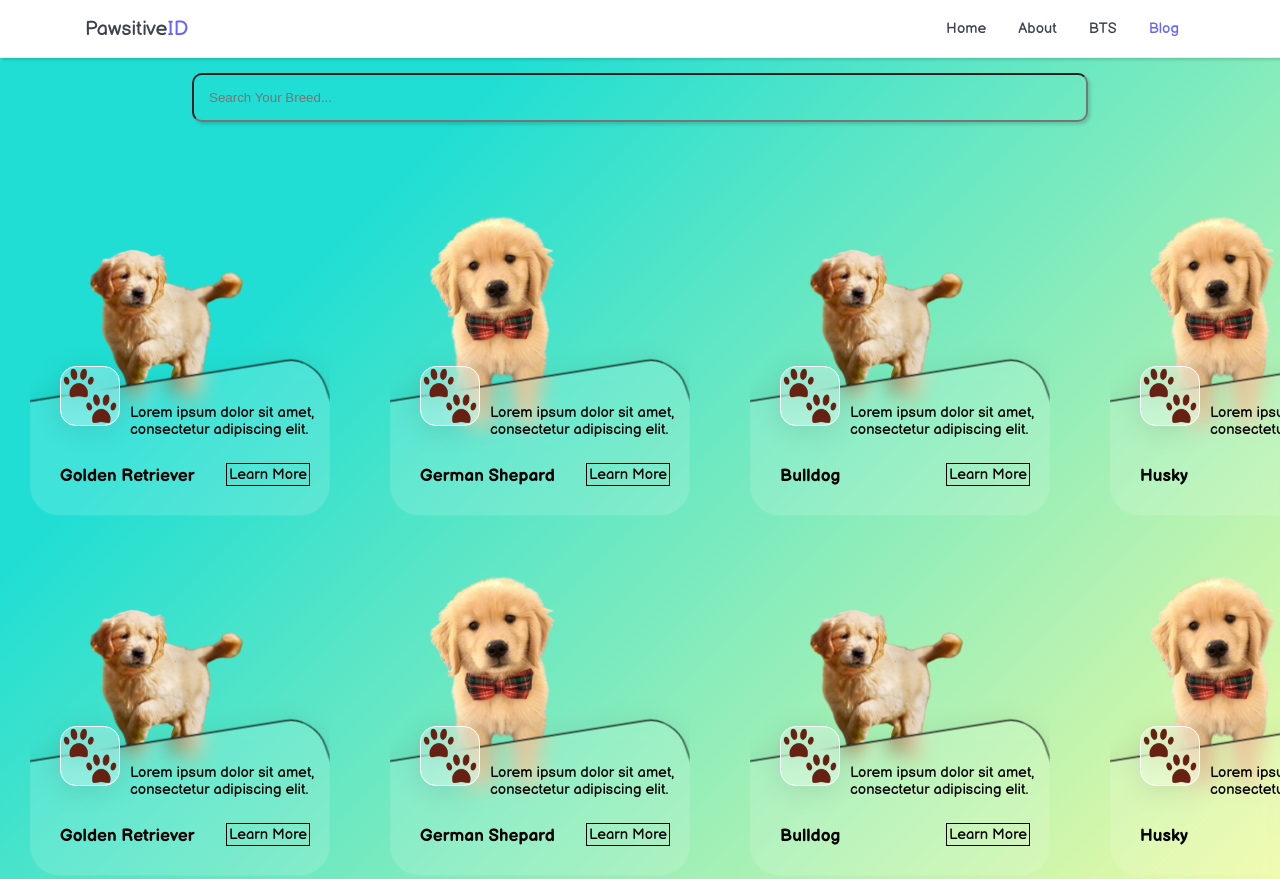
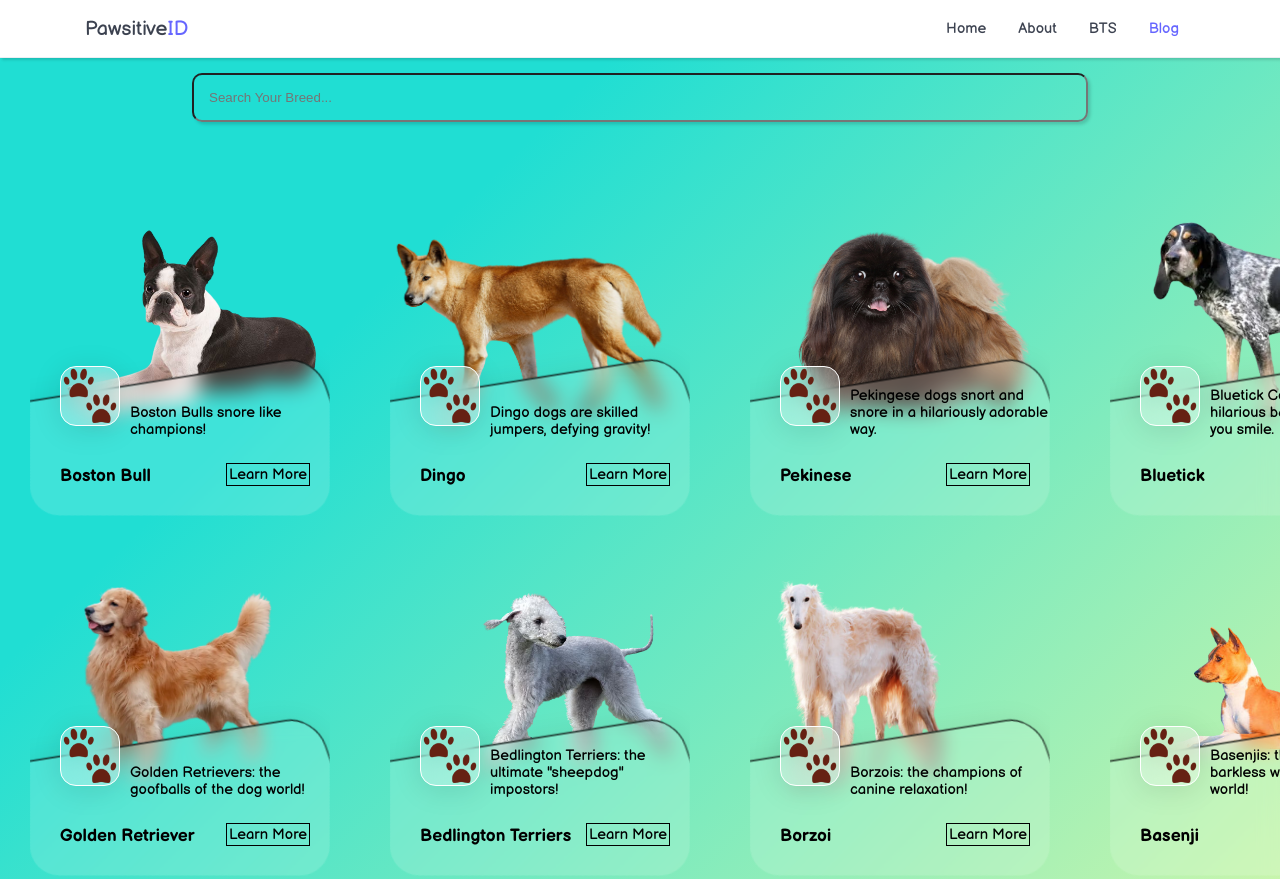
Before and after one commit to srinikhil0/pawsitive_id, a plain HTML site: page blog.html in a window 1280 px wide. Shown: the top 879 px of the page. Drawn offline with nearby package versions, Linux system fonts and the light colour scheme.

Commit message:
blog page updated

```diff
--- a/blog.html
+++ b/blog.html
@@ -51,15 +51,87 @@
         <input type="text" id="searchInput" name="search" placeholder="Search Your Breed...">
 
         <div class="dog__breeds">
-
+            <!-- =================== BOSTON BULL ==================== -->
             <div class="blog__dog">
-                <img class="dog__profile__img" src="assets/images/home_upload_bg.png" alt="">
+                <img class="dog__profile__img" src="assets/images/blog_dogs/boston_bull.png" alt="">
                 <div class="dog__description__bk"></div>
                 <div class="dog__logo">
                     <img src="assets/images/favicon/android-chrome-192x192.png" alt="">
                 </div>
                 <div class="dog__description">
-                    <p>Lorem ipsum dolor sit amet, consectetur adipiscing elit.</p>
+                    <p>Boston Bulls snore like champions!</p>
+                </div>
+                <div>
+                    <h3 class="dog__name">Boston Bull</h3>
+                </div>
+                <div class="btn__dog">
+                    <a class="dog__btn" href="#">Learn More</a>
+                </div>
+            </div>
+
+            <!-- =================== DINGO ========================== -->
+            <div class="blog__dog">
+                <img class="dog__profile__img" src="assets/images/blog_dogs/dingo.png" alt="">
+                <div class="dog__description__bk"></div>
+                <div class="dog__logo">
+                    <img src="assets/images/favicon/android-chrome-192x192.png" alt="">
+                </div>
+                <div class="dog__description">
+                    <p>Dingo dogs are skilled jumpers, defying gravity!</p>
+                </div>
+                <div>
+                    <h3 class="dog__name">Dingo</h3>
+                </div>
+                <div class="btn__dog">
+                    <a class="dog__btn" href="#">Learn More</a>
+                </div>
+            </div>
+
+            <!-- ==================== PEKINESE ====================== -->
+            <div class="blog__dog">
+                <img class="dog__profile__img" src="assets/images/blog_dogs/pekinese.png" alt="">
+                <div class="dog__description__bk"></div>
+                <div class="dog__logo">
+                    <img src="assets/images/favicon/android-chrome-192x192.png" alt="">
+                </div>
+                <div class="dog__description">
+                    <p>Pekingese dogs snort and snore in a hilariously adorable way.</p>
+                </div>
+                <div>
+                    <h3 class="dog__name">Pekinese</h3>
+                </div>
+                <div class="btn__dog">
+                    <a class="dog__btn" href="#">Learn More</a>
+                </div>
+            </div>
+
+            <!-- ==================== BLUETICK ======================= -->
+            <div class="blog__dog">
+                <img class="dog__profile__img" src="assets/images/blog_dogs/bluetick.png" alt="">
+                <div class="dog__description__bk"></div>
+                <div class="dog__logo">
+                    <img src="assets/images/favicon/android-chrome-192x192.png" alt="">
+                </div>
+                <div class="dog__description">
+                    <p>Bluetick Coonhounds have a hilarious bay that will make you smile.</p>
+                </div>
+                <div>
+                    <h3 class="dog__name">Bluetick</h3>
+                </div>
+                <div class="btn__dog">
+                    <a class="dog__btn" href="#">Learn More</a>
+                </div>
+            </div>
+
+            <!-- ==================== GOLDEN RETRIEVER ================ -->
+            <div class="blog__dog">
+                <img class="dog__profile__img" src="assets/images/blog_dogs/golden_retriever.png" alt="">
+                <div class="dog__description__bk"></div>
+                <div class="dog__logo">
+                    <img src="assets/images/favicon/android-chrome-192x192.png" alt="">
+                </div>
+                <div class="dog__description">
+                    <p>Golden Retrievers: the goofballs of the dog world!</p>
                 </div>
                 <div>
                     <h3 class="dog__name">Golden Retriever</h3>
@@ -69,119 +141,126 @@
                 </div>
             </div>
 
+            <!-- ==================== BEDLINGTON TERRIER =============== -->
             <div class="blog__dog">
-                <img class="dog__profile__img" src="assets/images/home_dog.png" alt="">
+                <img class="dog__profile__img" src="assets/images/blog_dogs/bedlington_terrier.png" alt="">
                 <div class="dog__description__bk"></div>
                 <div class="dog__logo">
                     <img src="assets/images/favicon/android-chrome-192x192.png" alt="">
                 </div>
                 <div class="dog__description">
-                    <p>Lorem ipsum dolor sit amet, consectetur adipiscing elit.</p>
+                    <p>Bedlington Terriers: the ultimate "sheepdog" impostors!</p>
                 </div>
                 <div>
-                    <h3 class="dog__name">German Shepard</h3>
+                    <h3 class="dog__name">Bedlington Terriers</h3>
                 </div>
                 <div class="btn__dog">
                     <a class="dog__btn" href="#">Learn More</a>
                 </div>
             </div>
 
+            <!-- ==================== BORZOI ============================ -->
             <div class="blog__dog">
-                <img class="dog__profile__img" src="assets/images/home_upload_bg.png" alt="">
+                <img class="dog__profile__img" src="assets/images/blog_dogs/borzoi.png" alt="">
                 <div class="dog__description__bk"></div>
                 <div class="dog__logo">
                     <img src="assets/images/favicon/android-chrome-192x192.png" alt="">
                 </div>
                 <div class="dog__description">
-                    <p>Lorem ipsum dolor sit amet, consectetur adipiscing elit.</p>
+                    <p>Borzois: the champions of canine relaxation!</p>
                 </div>
                 <div>
-                    <h3 class="dog__name">Bulldog</h3>
+                    <h3 class="dog__name">Borzoi</h3>
                 </div>
                 <div class="btn__dog">
                     <a class="dog__btn" href="#">Learn More</a>
                 </div>
             </div>
 
+            <!-- ==================== BASENJI ============================ -->
             <div class="blog__dog">
-                <img class="dog__profile__img" src="assets/images/home_dog.png" alt="">
+                <img class="dog__profile__img" src="assets/images/blog_dogs/basenji.png" alt="">
                 <div class="dog__description__bk"></div>
                 <div class="dog__logo">
                     <img src="assets/images/favicon/android-chrome-192x192.png" alt="">
                 </div>
                 <div class="dog__description">
-                    <p>Lorem ipsum dolor sit amet, consectetur adipiscing elit.</p>
+                    <p>Basenjis: the yodeling, barkless wonders of the dog world!</p>
                 </div>
                 <div>
-                    <h3 class="dog__name">Husky</h3>
+                    <h3 class="dog__name">Basenji</h3>
                 </div>
                 <div class="btn__dog">
                     <a class="dog__btn" href="#">Learn More</a>
                 </div>
             </div>
 
+            <!-- ==================== BASENJI ============================ -->
             <div class="blog__dog">
-                <img class="dog__profile__img" src="assets/images/home_upload_bg.png" alt="">
+                <img class="dog__profile__img" src="assets/images/blog_dogs/basenji.png" alt="">
                 <div class="dog__description__bk"></div>
                 <div class="dog__logo">
                     <img src="assets/images/favicon/android-chrome-192x192.png" alt="">
                 </div>
                 <div class="dog__description">
-                    <p>Lorem ipsum dolor sit amet, consectetur adipiscing elit.</p>
+                    <p>Basenjis: the yodeling, barkless wonders of the dog world!</p>
                 </div>
                 <div>
-                    <h3 class="dog__name">Golden Retriever</h3>
+                    <h3 class="dog__name">Basenji</h3>
                 </div>
                 <div class="btn__dog">
                     <a class="dog__btn" href="#">Learn More</a>
                 </div>
             </div>
 
+            <!-- ==================== BASENJI ============================ -->
             <div class="blog__dog">
-                <img class="dog__profile__img" src="assets/images/home_dog.png" alt="">
+                <img class="dog__profile__img" src="assets/images/blog_dogs/basenji.png" alt="">
                 <div class="dog__description__bk"></div>
                 <div class="dog__logo">
                     <img src="assets/images/favicon/android-chrome-192x192.png" alt="">
                 </div>
                 <div class="dog__description">
-                    <p>Lorem ipsum dolor sit amet, consectetur adipiscing elit.</p>
+                    <p>Basenjis: the yodeling, barkless wonders of the dog world!</p>
                 </div>
                 <div>
-                    <h3 class="dog__name">German Shepard</h3>
+                    <h3 class="dog__name">Basenji</h3>
                 </div>
                 <div class="btn__dog">
                     <a class="dog__btn" href="#">Learn More</a>
                 </div>
             </div>
 
+            <!-- ==================== BASENJI ============================ -->
             <div class="blog__dog">
-                <img class="dog__profile__img" src="assets/images/home_upload_bg.png" alt="">
+                <img class="dog__profile__img" src="assets/images/blog_dogs/basenji.png" alt="">
                 <div class="dog__description__bk"></div>
                 <div class="dog__logo">
                     <img src="assets/images/favicon/android-chrome-192x192.png" alt="">
                 </div>
                 <div class="dog__description">
-                    <p>Lorem ipsum dolor sit amet, consectetur adipiscing elit.</p>
+                    <p>Basenjis: the yodeling, barkless wonders of the dog world!</p>
                 </div>
                 <div>
-                    <h3 class="dog__name">Bulldog</h3>
+                    <h3 class="dog__name">Basenji</h3>
                 </div>
                 <div class="btn__dog">
                     <a class="dog__btn" href="#">Learn More</a>
                 </div>
             </div>
 
+            <!-- ==================== BASENJI ============================ -->
             <div class="blog__dog">
-                <img class="dog__profile__img" src="assets/images/home_dog.png" alt="">
+                <img class="dog__profile__img" src="assets/images/blog_dogs/basenji.png" alt="">
                 <div class="dog__description__bk"></div>
                 <div class="dog__logo">
                     <img src="assets/images/favicon/android-chrome-192x192.png" alt="">
                 </div>
                 <div class="dog__description">
-                    <p>Lorem ipsum dolor sit amet, consectetur adipiscing elit.</p>
+                    <p>Basenjis: the yodeling, barkless wonders of the dog world!</p>
                 </div>
                 <div>
-                    <h3 class="dog__name">Husky</h3>
+                    <h3 class="dog__name">Basenji</h3>
                 </div>
                 <div class="btn__dog">
                     <a class="dog__btn" href="#">Learn More</a>
```
Also changed, not shown: assets/images/blog_dogs/basenji.png (added), assets/images/blog_dogs/bedlington_terrier.png (added), assets/images/blog_dogs/bluetick.png (added), assets/images/blog_dogs/borzoi.png (added), assets/images/blog_dogs/boston_bull.png (added), assets/images/blog_dogs/dingo.png (added), assets/images/blog_dogs/golden_retriever.png (added), assets/images/blog_dogs/pekinese.png (added).
